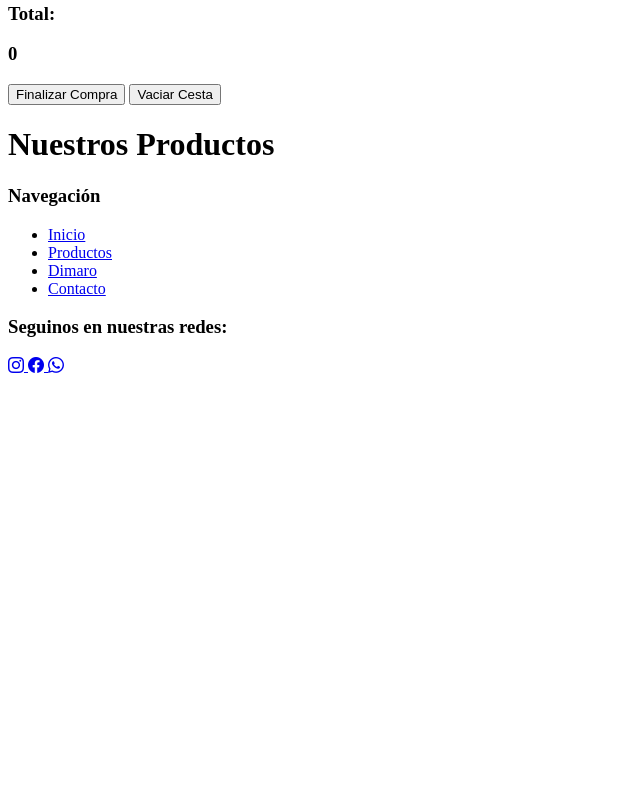
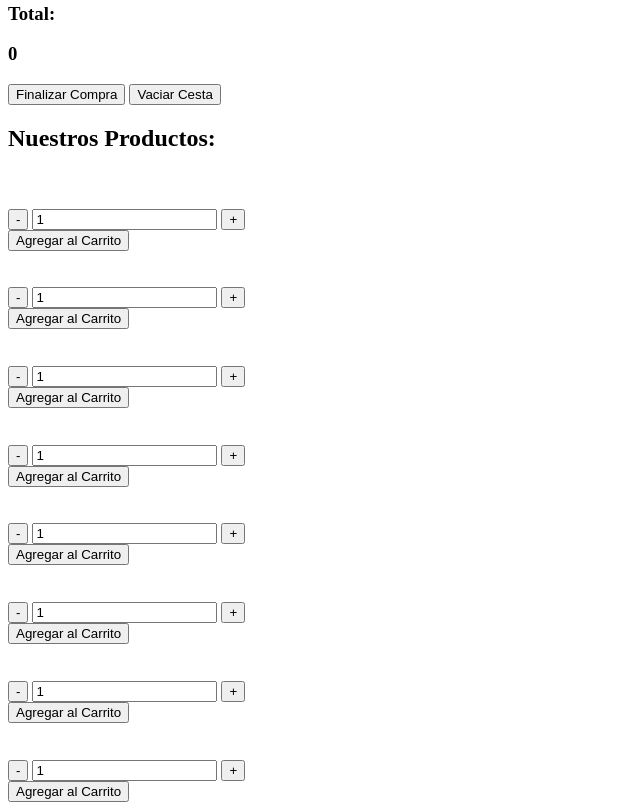
Before and after one commit to jonathan08012004/Pagina-web-comida, a plain HTML site: page Productos.html in a window 1280 px wide. Shown: the part 276-1082 px from the top of the page, without its empty margins (0-640 px from the left). Before the commit the page ends 800 px from the top, so only its background shows below. Drawn offline with nearby package versions, Linux system fonts and the light colour scheme.

Commit message:
prueba commit

```diff
--- a/Productos.html
+++ b/Productos.html
@@ -73,9 +73,101 @@
 
 <!-- Esta etiqueta se utiliza para englobar el contenido principa(para lo que cambia de una pagina a otra) -->
 
+<!-- Cartas de Productos -->
     <main>
-        <h1>Nuestros Productos</h1>
-
+        <section>
+            <h1>Nuestros Productos:</h1>
+            <div>
+                <div class="producto">
+                    <img src="" alt="">
+                    <h3></h3>
+                    <p class="precio"></p>
+                    <div class="cantidad">
+                        <button class="cantidad-btn menos">-</button>
+                        <input type="number" value="1" min="1" class="cantidad-input">
+                        <button class="cantidad-btn mas">+</button>
+                    </div>
+                    <button class="agregar-carrito">Agregar al Carrito</button>
+                </div>
+                <div class="producto">
+                    <img src="" alt="">
+                    <h3></h3>
+                    <p class="precio"></p>
+                    <div class="cantidad">
+                        <button class="cantidad-btn menos">-</button>
+                        <input type="number" value="1" min="1" class="cantidad-input">
+                        <button class="cantidad-btn mas">+</button>
+                    </div>
+                    <button class="agregar-carrito">Agregar al Carrito</button>
+                </div>
+                <div class="producto">
+                    <img src="" alt="">
+                    <h3></h3>
+                    <p class="precio"></p>
+                    <div class="cantidad">
+                        <button class="cantidad-btn menos">-</button>
+                        <input type="number" value="1" min="1" class="cantidad-input">
+                        <button class="cantidad-btn mas">+</button>
+                    </div>
+                    <button class="agregar-carrito">Agregar al Carrito</button>
+                </div>
+                <div class="producto">
+                    <img src="" alt="">
+                    <h3></h3>
+                    <p class="precio"></p>
+                    <div class="cantidad">
+                        <button class="cantidad-btn menos">-</button>
+                        <input type="number" value="1" min="1" class="cantidad-input">
+                        <button class="cantidad-btn mas">+</button>
+                    </div>
+                    <button class="agregar-carrito">Agregar al Carrito</button>
+                </div>
+                <div class="producto">
+                    <img src="" alt="">
+                    <h3></h3>
+                    <p class="precio"></p>
+                    <div class="cantidad">
+                        <button class="cantidad-btn menos">-</button>
+                        <input type="number" value="1" min="1" class="cantidad-input">
+                        <button class="cantidad-btn mas">+</button>
+                    </div>
+                    <button class="agregar-carrito">Agregar al Carrito</button>
+                </div>
+                <div class="producto">
+                    <img src="" alt="">
+                    <h3></h3>
+                    <p class="precio"></p>
+                    <div class="cantidad">
+                        <button class="cantidad-btn menos">-</button>
+                        <input type="number" value="1" min="1" class="cantidad-input">
+                        <button class="cantidad-btn mas">+</button>
+                    </div>
+                    <button class="agregar-carrito">Agregar al Carrito</button>
+                </div>
+                <div class="producto">
+                    <img src="" alt="">
+                    <h3></h3>
+                    <p class="precio"></p>
+                    <div class="cantidad">
+                        <button class="cantidad-btn menos">-</button>
+                        <input type="number" value="1" min="1" class="cantidad-input">
+                        <button class="cantidad-btn mas">+</button>
+                    </div>
+                    <button class="agregar-carrito">Agregar al Carrito</button>
+                </div>
+                <div class="producto">
+                    <img src="" alt="">
+                    <h3></h3>
+                    <p class="precio"></p>
+                    <div class="cantidad">
+                        <button class="cantidad-btn menos">-</button>
+                        <input type="number" value="1" min="1" class="cantidad-input">
+                        <button class="cantidad-btn mas">+</button>
+                    </div>
+                    <button class="agregar-carrito">Agregar al Carrito</button>
+                </div>
+            </div>
+        </section>
     </main>
 
 <!-- Footer -->
```
Also changed, not shown: Inicio.html (+1 -0 lines), Imagenes/Barra de chocolate negro.webp (added), Imagenes/Caja de bombones de chocolate.webp (added), Imagenes/Pastafrola de membrillo.webp (added), Imagenes/Pastrafola de batata.jpg (added), Imagenes/Porcion de brownie de chocolate.jpg (added), Imagenes/Torta mil hojas.jpg (added), Imagenes/Torta red velvet.avif (added), 1 other file.
